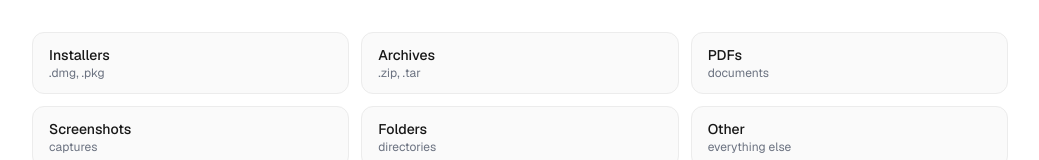
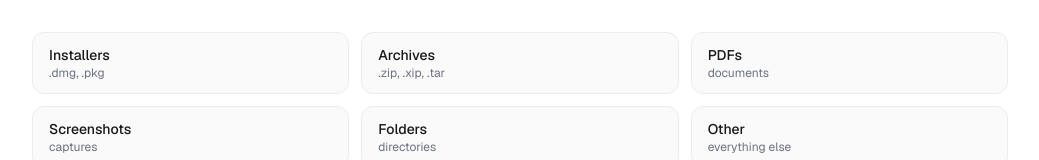
Before and after one commit to timokoethe/DropSweep, a Next.js app in the folder website/: page / in a window 1280 px wide. Shown: the part 1548-1708 px from the top of the page, without its empty margins (120-1159 px from the left). Built offline with nearby package versions, Linux system fonts and the light colour scheme; no server answers.

Commit message:
Include .xip in Archives hint (#33)
Update the categories array in website/app/page.tsx to add `.xip` to the Archives hint so the UI reflects support for .xip archive files alongside .zip and .tar.

```diff
--- a/website/app/page.tsx
+++ b/website/app/page.tsx
@@ -69,7 +69,7 @@ async function getLatestRelease(): Promise<LatestRelease> {
 
 const categories = [
   { title: "Installers", hint: ".dmg, .pkg" },
-  { title: "Archives", hint: ".zip, .tar" },
+  { title: "Archives", hint: ".zip, .xip, .tar" },
   { title: "PDFs", hint: "documents" },
   { title: "Screenshots", hint: "captures" },
   { title: "Folders", hint: "directories" },
```
